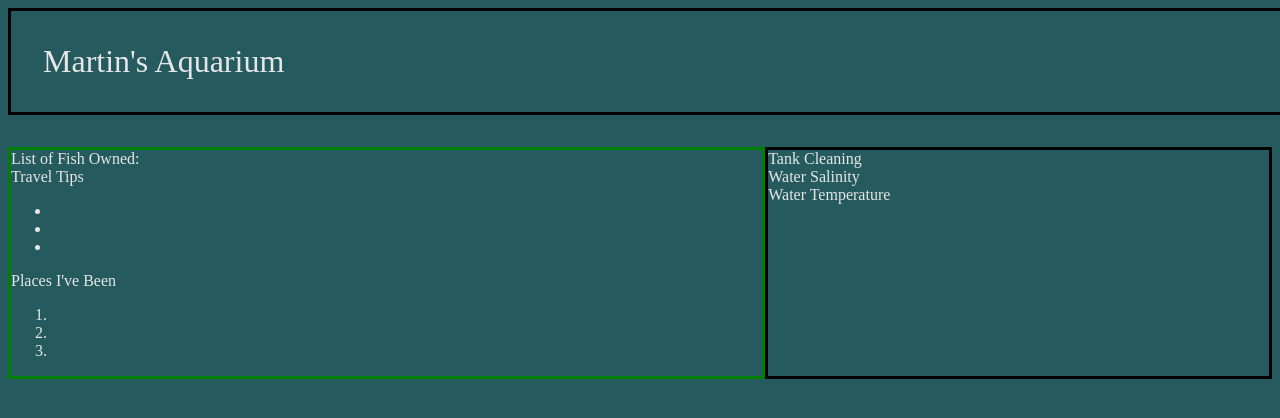
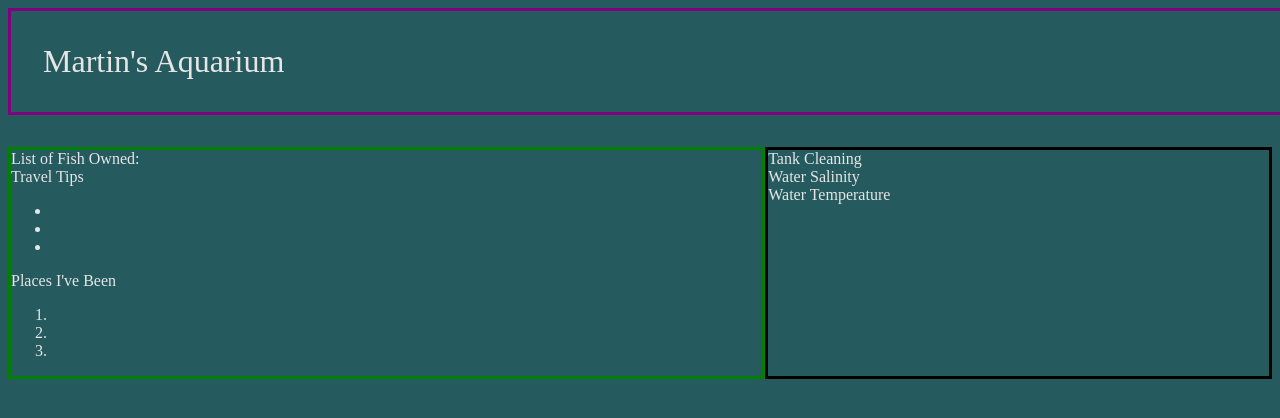
Before and after one commit to ToadNamedDuck/nss-aquarium, a plain HTML site: page index.html in a window 1280 px wide. Shown: the top 418 px of the page. Drawn offline with Linux system fonts and the light colour scheme.

Commit message:
Made a border purple.

```diff
--- a/styles/style.css
+++ b/styles/style.css
@@ -1,6 +1,6 @@
 .mainPageHeader{
     width: 100%;
-    border: solid black 3px;
+    border: solid purple 3px;
     margin-bottom: 1em;
     padding: 1em;
     font-size: 2em;
```
